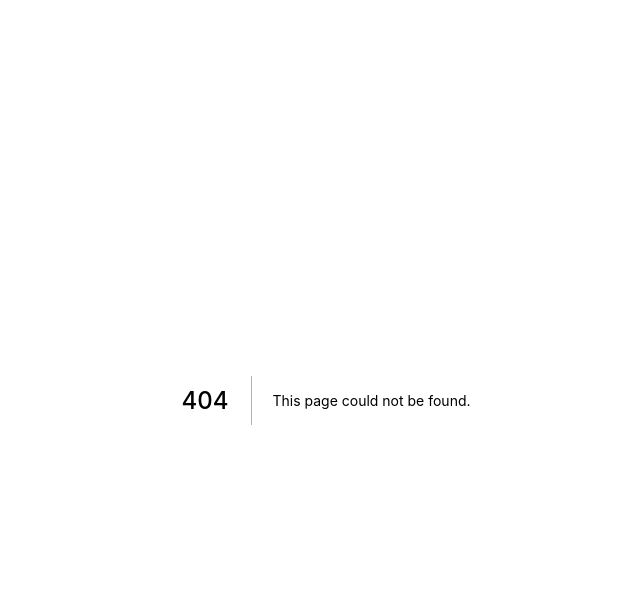
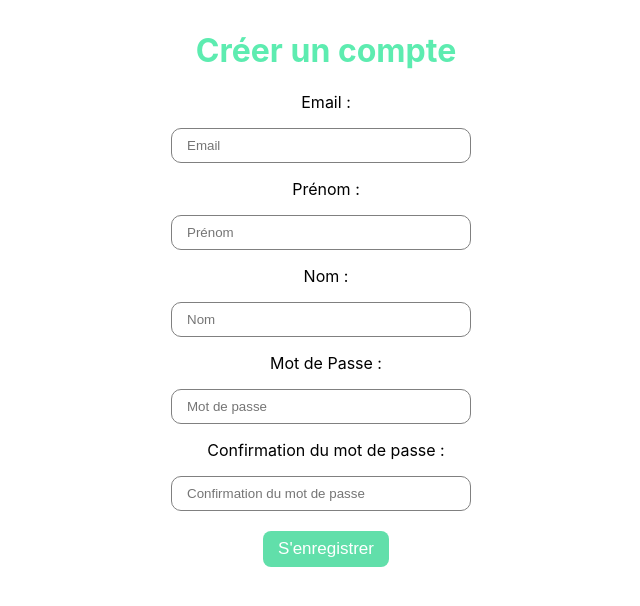
Before and after one commit to mariedx/Nanass, a Next.js app in the folder client/: page /registrations/signup in a window 1280 px wide. Before the commit this address had no page. Shown: the top 606 px of the page, without its empty margins (314-954 px from the left). Built offline with nearby package versions, Linux system fonts and the light colour scheme.

Commit message:
#31 add form signin

```diff
--- /dev/null
+++ b/client/src/components/FormSignup/formsignup.module.scss
@@ -0,0 +1,10 @@
+.FormSignup {
+  text-align: center;
+  padding: 10px;
+  width: 600px;
+  margin: auto;
+}
+
+.h1 {
+  color: #5DECB0;
+}
--- /dev/null
+++ b/client/src/components/FormSignup/index.jsx
@@ -0,0 +1,82 @@
+import Input from "components/Input"
+import styles from './formsignup.module.scss';
+import { useState } from 'react'
+import Button from "components/Button";
+
+const FormSignup = () => {
+  const [emailValue, setEmailValue] = useState('');
+  const [firstNameValue, setFirstNameValue] = useState('');
+  const [lastNameValue, setLastNameValue] = useState('');
+  const [passwordValue, setPasswordValue] = useState('');
+  const [confirmPasswordValue, setConfirmPasswordValue] = useState('')
+
+  const handleEmail = (e) => {
+    setEmailValue(e.target.value);
+  }
+
+  const handleFirstName = (e) => {
+    setFirstNameValue(e.targer.value);
+  }
+
+  const handleLastName = (e) => {
+    setLastNameValue(e.target.value);
+  }
+
+  const handlePassword = (e) => {
+    setPasswordValue(e.target.value)
+  }
+
+  const handlePasswordConfirm = (e) => {
+    setConfirmPasswordValue(e.target.value);
+  }
+
+  return (
+    <div className={styles.FormSignup}>
+      <div className={styles.h1}>
+        <h1>Créer un compte</h1>
+      </div>
+      <Input
+        title="Email"
+        type="registration"
+        handleChange={handleEmail}
+        value={emailValue}
+        placeholder="Email"
+      />
+      <Input
+        title="Prénom"
+        type="registration"
+        handleChange={handleFirstName}
+        value={firstNameValue}
+        placeholder="Prénom"
+      />
+      <Input
+        title="Nom"
+        type="registration"
+        handleChange={handleLastName}
+        value={lastNameValue}
+        placeholder="Nom"
+      />
+      <Input
+        title="Mot de Passe"
+        type="registration"
+        handleChange={handlePassword}
+        value={passwordValue}
+        placeholder="Mot de passe"
+      />
+      <Input
+        title="Confirmation du mot de passe"
+        type="registration"
+        handleChange={handlePasswordConfirm}
+        value={confirmPasswordValue}
+        placeholder="Confirmation du mot de passe"
+      />
+      <br></br>
+      <Button
+        title="S'enregistrer"
+        type="primary"
+      />
+    </div>
+  );
+};
+
+export default FormSignup;
--- a/client/src/components/Input/index.jsx
+++ b/client/src/components/Input/index.jsx
@@ -12,7 +12,7 @@ const Input = (props) => {
 
   return (
     <div className="Input">
-      <p className="Input__title">{title}</p>
+      <p className="Input__title">{title} :</p>
       <input
         className={classnames({
           [styles.search]: type === 'search',
--- /dev/null
+++ b/client/src/pages/registrations/signup.jsx
@@ -0,0 +1,12 @@
+import React from 'react';
+import FormSignup from 'components/FormSignup';
+
+const Signup = () => {
+  return (
+    <div className="Signup">
+      <FormSignup />
+    </div>
+  );
+};
+
+export default Signup;
```
